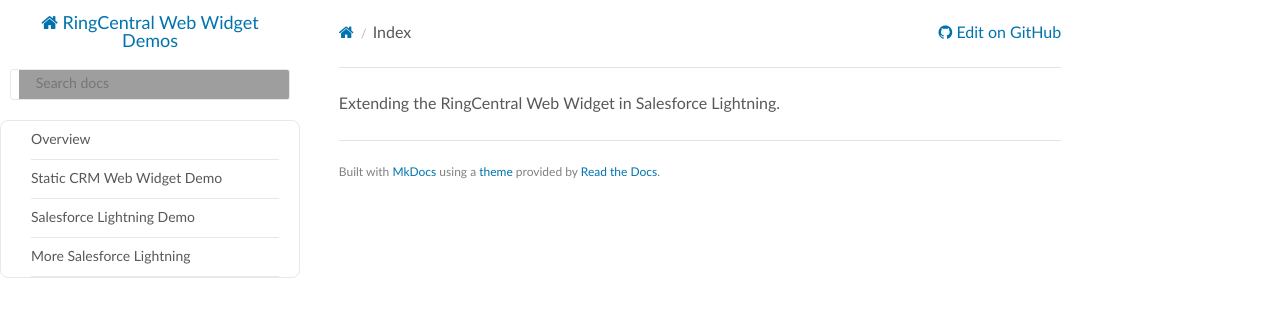
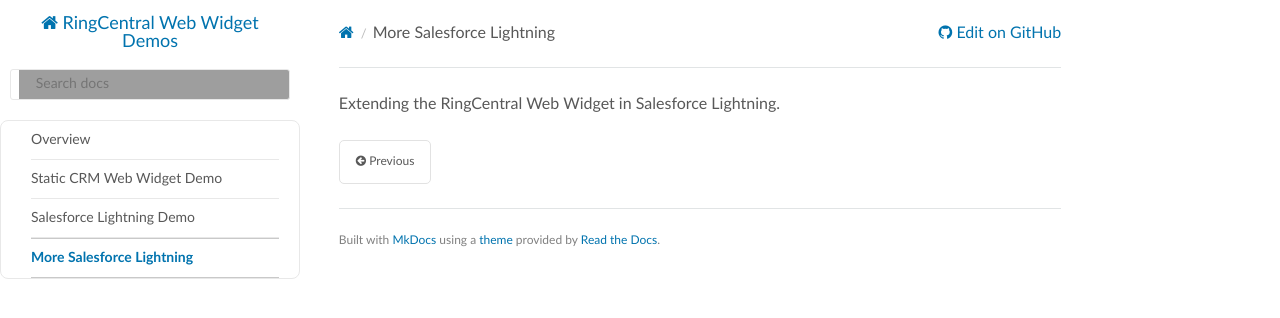
Before and after one commit to ringcentral-tutorials/ringcentral-embeddable-demos, an MkDocs documentation site: the page built from docs/salesforce_lightning_more/index.md, in a window 1280 px wide. Shown: the top 318 px of the page. Built offline with MkDocs 1.6.1, drawn with Linux system fonts in a browser that asks for light colours; nearby versions of some CDN libraries; old or Windows-style settings are respelled for this version of MkDocs; grey boxes are pictures that could not be loaded.

Commit message:
update docs

```diff
--- a/mkdocs.yml
+++ b/mkdocs.yml
@@ -10,4 +10,4 @@
 - 'Overview': 'index.md'
 - 'Static CRM Web Widget Demo': 'static_crm.md'
 - 'Salesforce Lightning Demo': 'salesforce_lightning/index.md'
-- 'More Salesforce Lightning': 'salesforce_lightning_plus/index.md'
+- 'More Salesforce Lightning': 'salesforce_lightning_more/index.md'
```
